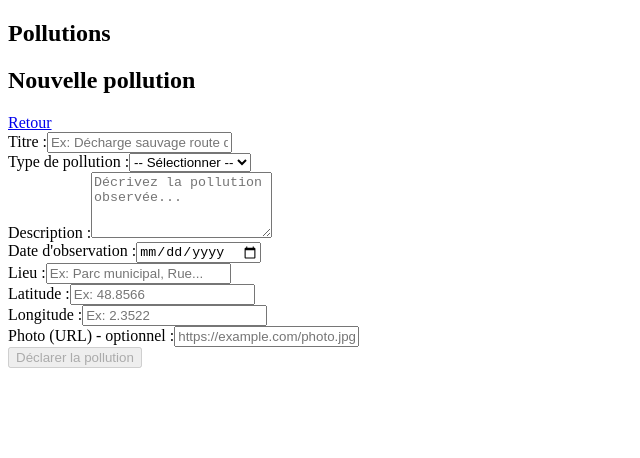
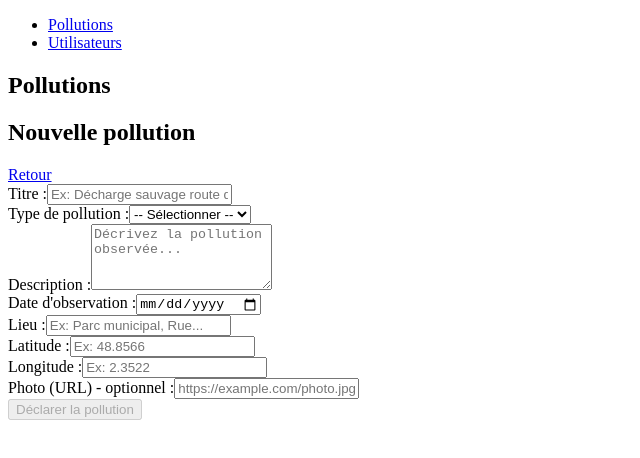
Before and after one commit to Chocoshed/tp04_fromageat_julie_1, an Angular app: page /pollutions/create in a window 1280 px wide. Shown: the top 458 px of the page, without its empty margins (0-640 px from the left). Built offline with nearby package versions, Linux system fonts and the light colour scheme.

Commit message:
feat : ajout header

```diff
--- a/src/app/app.html
+++ b/src/app/app.html
@@ -1 +1,2 @@
+<app-header></app-header>
 <router-outlet></router-outlet>
--- a/src/app/app.ts
+++ b/src/app/app.ts
@@ -1,9 +1,10 @@
 import { Component, signal } from '@angular/core';
 import { RouterOutlet } from '@angular/router';
+import { HeaderComponent } from './shared/components/header/header';
 
 @Component({
   selector: 'app-root',
-  imports: [RouterOutlet],
+  imports: [RouterOutlet, HeaderComponent],
   templateUrl: './app.html',
   styleUrl: './app.css'
 })
--- a/src/app/features/pollution/components/pollution-detail/pollution-detail.html
+++ b/src/app/features/pollution/components/pollution-detail/pollution-detail.html
@@ -44,7 +44,7 @@
             [href]="'https://www.google.com/maps?q=' + pollution.latitude + ',' + pollution.longitude"
             target="_blank"
             class="text-blue-600 hover:underline text-sm">
-            📍 Voir sur Google Maps
+            Voir sur Google Maps
           </a>
         </div>
 
@@ -64,12 +64,12 @@
         <a
           [routerLink]="['/pollutions', pollution.id, 'edit']"
           class="bg-blue-600 text-white px-4 py-2 rounded hover:bg-blue-700 transition">
-          ✏️ Modifier
+           Modifier
         </a>
         <button
           (click)="onDelete()"
           class="bg-red-600 text-white px-4 py-2 rounded hover:bg-red-700 transition">
-          🗑️ Supprimer
+          Supprimer
         </button>
       </div>
     </div>
--- a/src/app/features/pollution/components/pollution-list/pollution-list.html
+++ b/src/app/features/pollution/components/pollution-list/pollution-list.html
@@ -20,15 +20,15 @@
         <div class="mt-4 flex gap-2">
           <a routerLink="/pollutions/{{pollution.id}}"
              class="bg-green-600 text-white px-4 py-2 rounded hover:bg-green-700 transition">
-            👁️ Voir détail
+            Voir détail
           </a>
           <a routerLink="/pollutions/{{pollution.id}}/edit"
              class="bg-blue-600 text-white px-4 py-2 rounded hover:bg-blue-700 transition">
-            ✏️ Modifier
+             Modifier
           </a>
           <button (click)="onDelete(pollution.id)"
                   class="bg-red-600 text-white px-4 py-2 rounded hover:bg-red-700 transition">
-            🗑️ Supprimer
+            Supprimer
           </button>
         </div>
       </div>
--- /dev/null
+++ b/src/app/shared/components/header/header.html
@@ -0,0 +1,8 @@
+<header>
+  <nav>
+    <ul>
+      <li><a routerLink="/pollutions">Pollutions</a></li>
+      <li><a routerLink="/utilisateurs">Utilisateurs</a></li>
+    </ul>
+  </nav>
+</header>
```
Also changed, not shown: src/app/shared/components/header/header.ts (added, +12 -0 lines), src/app/shared/components/header/header.css (added).
